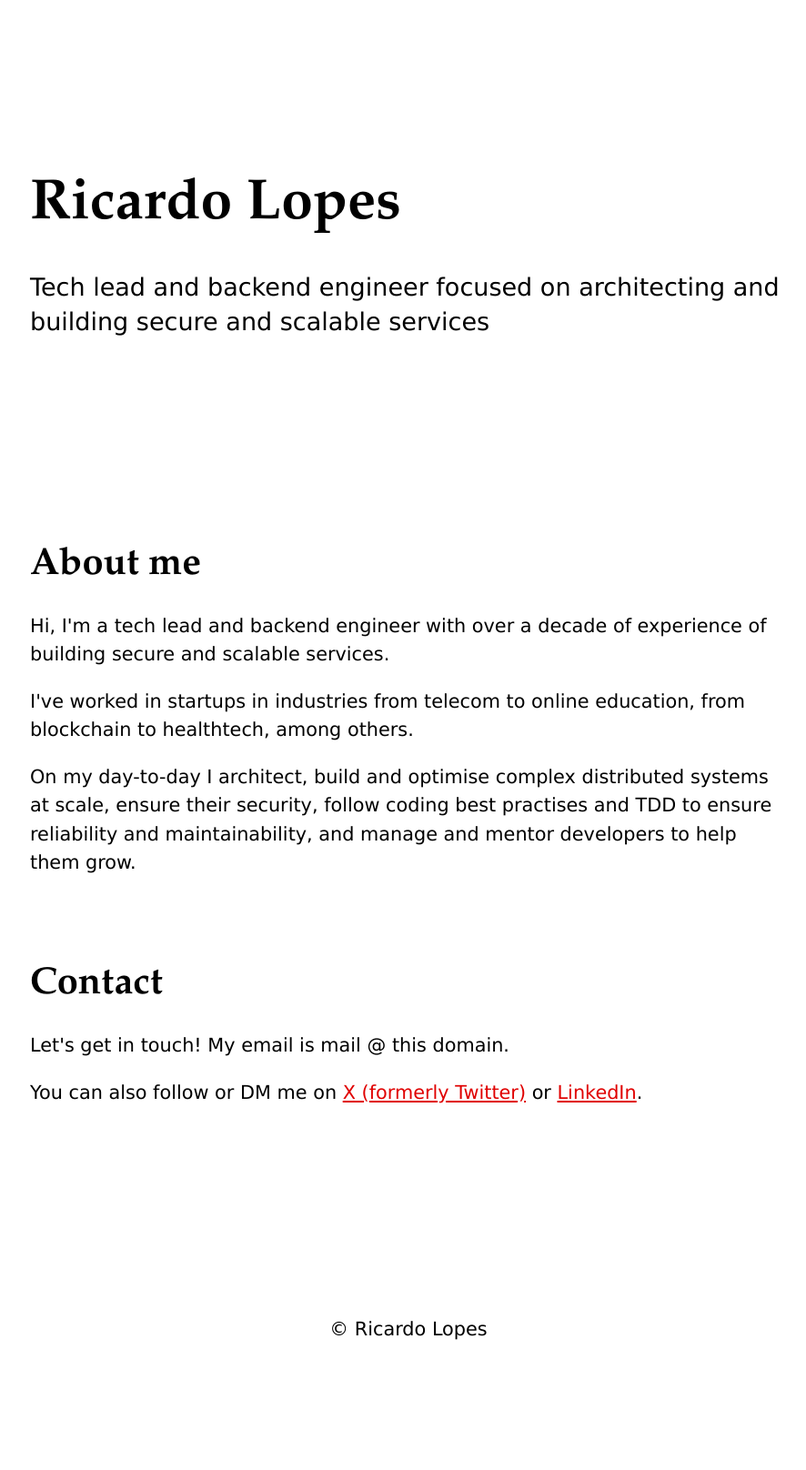
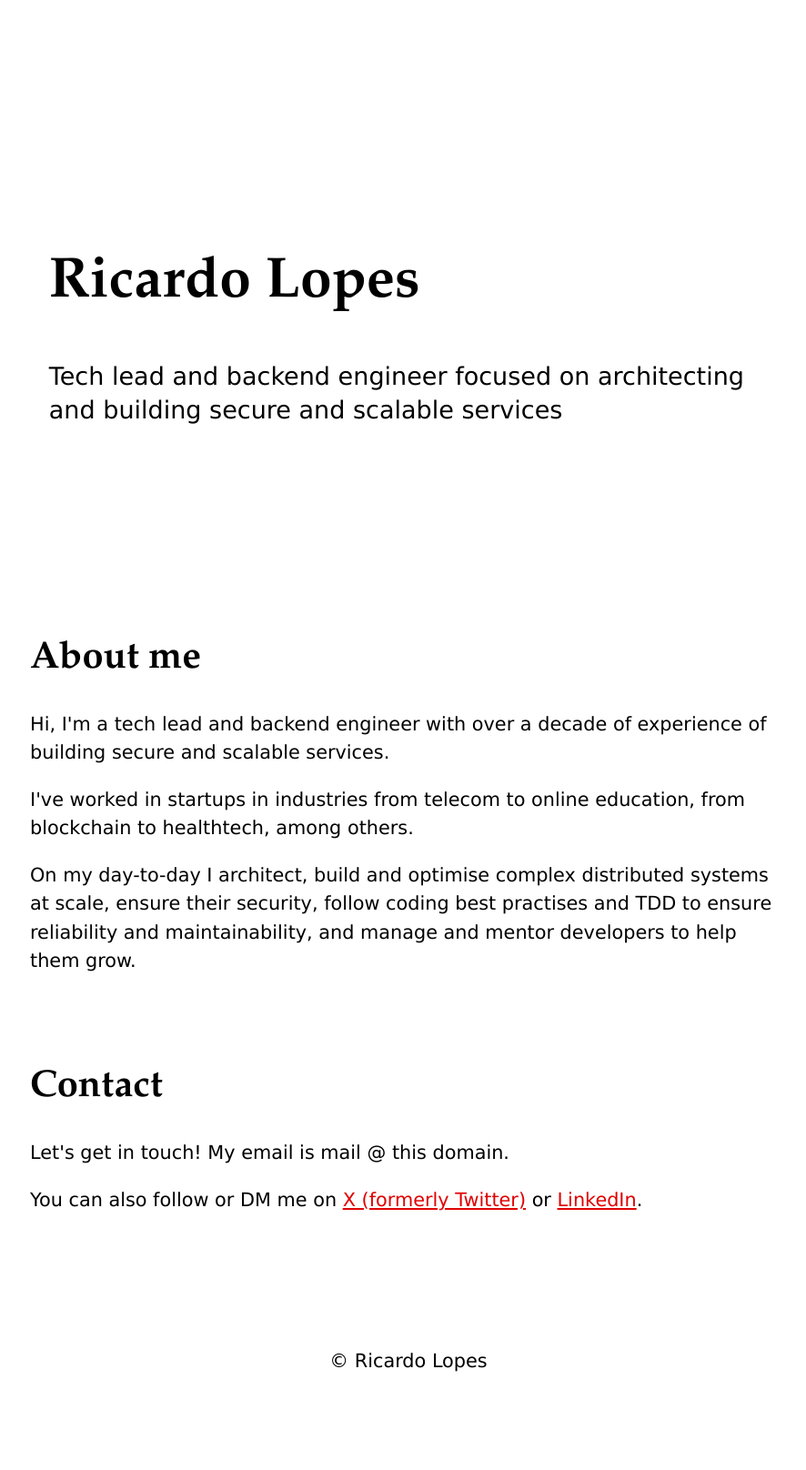
Before and after one commit to rplopes/ricardolopes.net, a Jekyll site: the page index.html, which Jekyll copies as it is, in a window 1280 px wide. Shown: the whole page at 91% size, without its empty margins (191-1077 px from the left). Built offline with Jekyll 4.4.1, drawn with Linux system fonts in a browser that asks for light colours; before the commit the page ends 1581 px from its top, so only the background shows below that.

Commit message:
Fix mobile styles
Padding was too intense on mobile. Also, header line-height wasn't
adjusted related to its size.

```diff
--- a/styles/style.css
+++ b/styles/style.css
@@ -12,11 +12,13 @@
 h1 {
   font-size: 3rem;
   font-family: Palatino, Palatino Linotype, Lucida Grande, Helvetica, Arial;
+  line-height: 3rem;
 }
 
 h2 {
   font-size: 2rem;
   font-family: Palatino, Palatino Linotype, Lucida Grande, Helvetica, Arial;
+  line-height: 2rem;
 }
 
 a {
@@ -38,7 +40,7 @@
 #main {
   width: 100%;
   margin: 0;
-  padding: 5rem;
+  padding: 1rem;
 }
 
 #main section {
@@ -48,7 +50,7 @@
 section#title {
   font-size: 1.3rem;
   line-height: 1.8rem;
-  padding-bottom: 5rem;
+  padding: 5rem 1rem;
 }
 
 footer {
```
